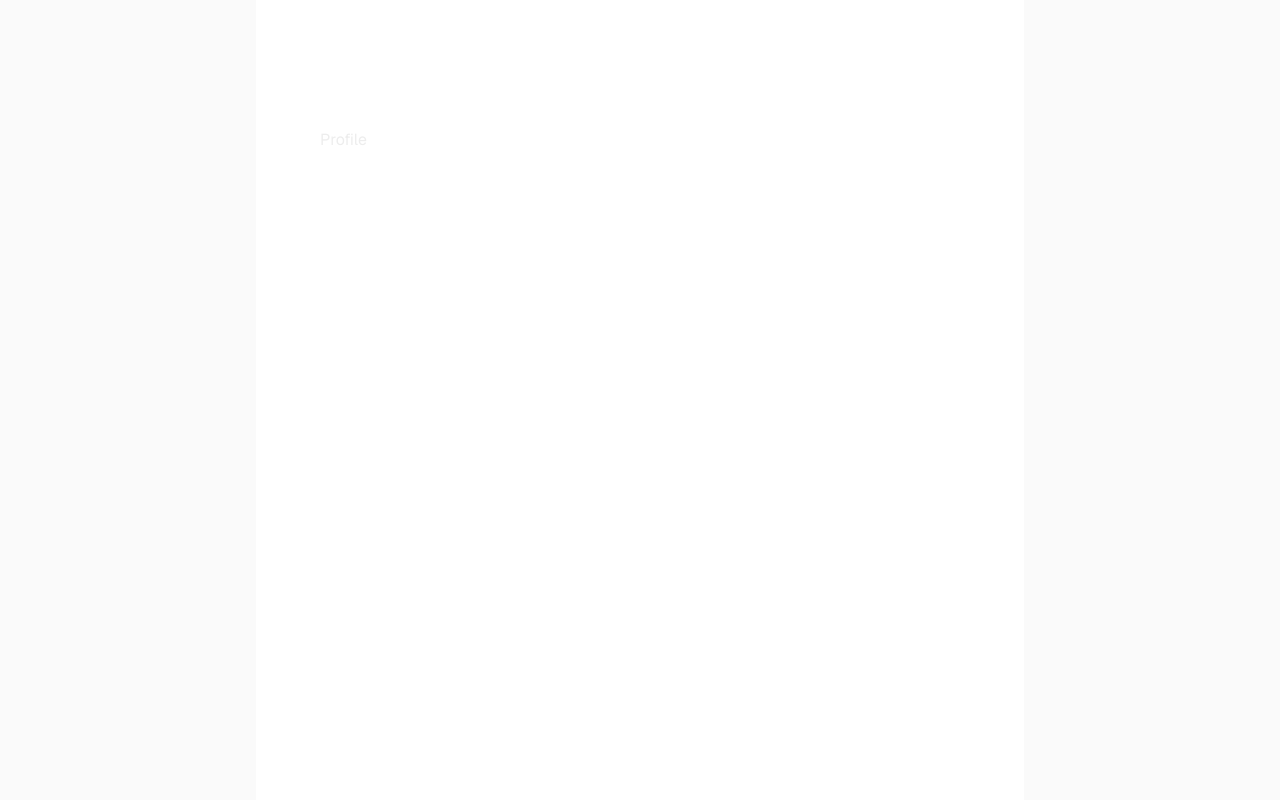
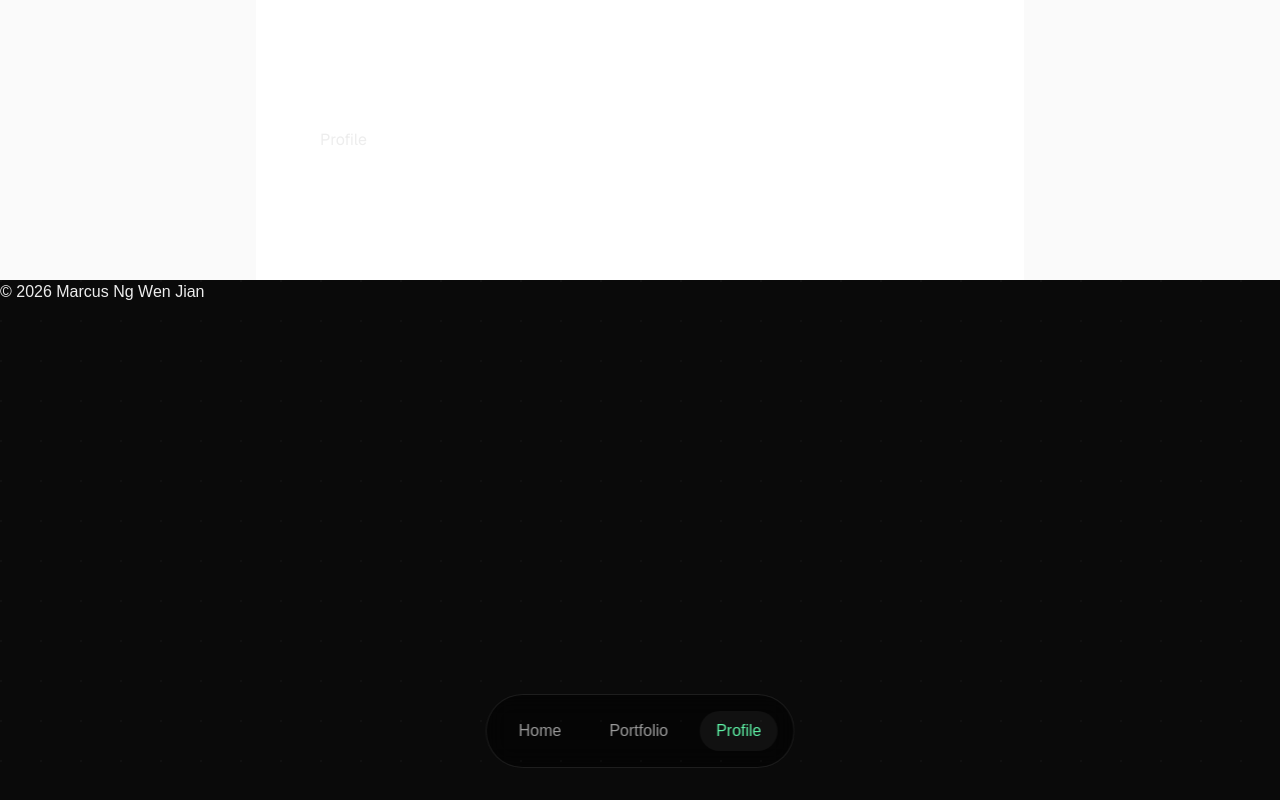
Before and after one commit to marcusngwenjian/marcusngwenjian.github.io, a Next.js app: page /profile in a window 1280 px wide. Built offline with nearby package versions, Linux system fonts and the light colour scheme.

Commit message:
update home page

```diff
--- a/app/layout.tsx
+++ b/app/layout.tsx
@@ -1,5 +1,8 @@
 import type { Metadata } from "next";
 import { Geist, Geist_Mono } from "next/font/google";
+import NavigationBar from "@/app/_components/navigation/NavigationBar";
+import Footer from "@/app/_components/html/Footer";
+import Wallpaper from "@/app/_components/background/Wallpaper";
 import "./globals.css";
 
 const geistSans = Geist({
@@ -12,10 +15,44 @@ const geistMono = Geist_Mono({
   subsets: ["latin"],
 });
 
+// Reference: https://nextjs.org/docs/app/api-reference/functions/generate-metadata#metadata-fields
 export const metadata: Metadata = {
-  title: "Create Next App",
-  description: "Generated by create next app",
+  title: {
+    template: "%s | Marcus Ng Wen Jian",
+    default: "Marcus Ng Wen Jian",
+  },
+  description: "Hi, I'm Marcus! A Singapore-based Software Engineer. I build digital solutions by day and conquer virtual realms and new countries by night. Discover my projects and journey here.",
 };
+
+// export default function RootLayout({
+//   children,
+// }: Readonly<{
+//   children: React.ReactNode;
+// }>) {
+//   return (
+//     <html
+//       lang="en"
+//       className={`${geistSans.variable} ${geistMono.variable} h-full antialiased`}
+//     >
+//       <body className="bg-[#0a0a0a] text-white selection:bg-[#5ef0a5] selection:text-black font-sans min-h-screen">
+//         <main aria-live="polite">
+//           {children}
+//         </main>
+//         <NavigationBar />
+//         {/* Decorative Grid Background */}
+//         <div
+//           className="fixed inset-0 pointer-events-none opacity-[0.03]"
+//           aria-hidden="true"
+//           style={{
+//             backgroundImage: 'radial-gradient(circle at 1px 1px, white 1px, transparent 0)',
+//             backgroundSize: '40px 40px'
+//           }}
+//         />
+//         <Footer />
+//       </body>
+//     </html>
+//   );
+// }
 
 export default function RootLayout({
   children,
@@ -25,9 +62,16 @@ export default function RootLayout({
   return (
     <html
       lang="en"
-      className={`${geistSans.variable} ${geistMono.variable} h-full antialiased`}
+      className={`${geistSans.variable} ${geistMono.variable} antialiased`}
     >
-      <body className="min-h-full flex flex-col">{children}</body>
+      <body className="min-h-screen">
+        <main aria-live="polite">
+          {children}
+        </main>
+        <NavigationBar />
+        <Footer />
+        <Wallpaper />
+      </body>
     </html>
   );
 }
```
